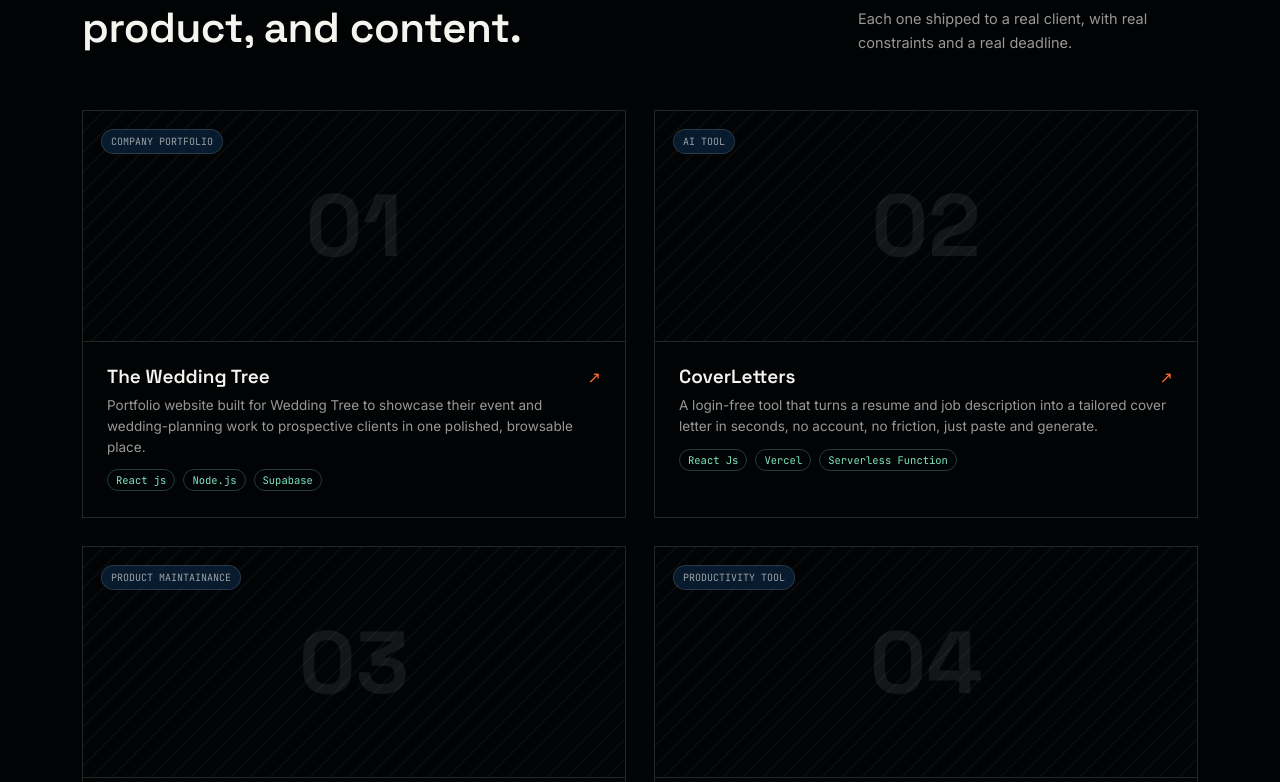
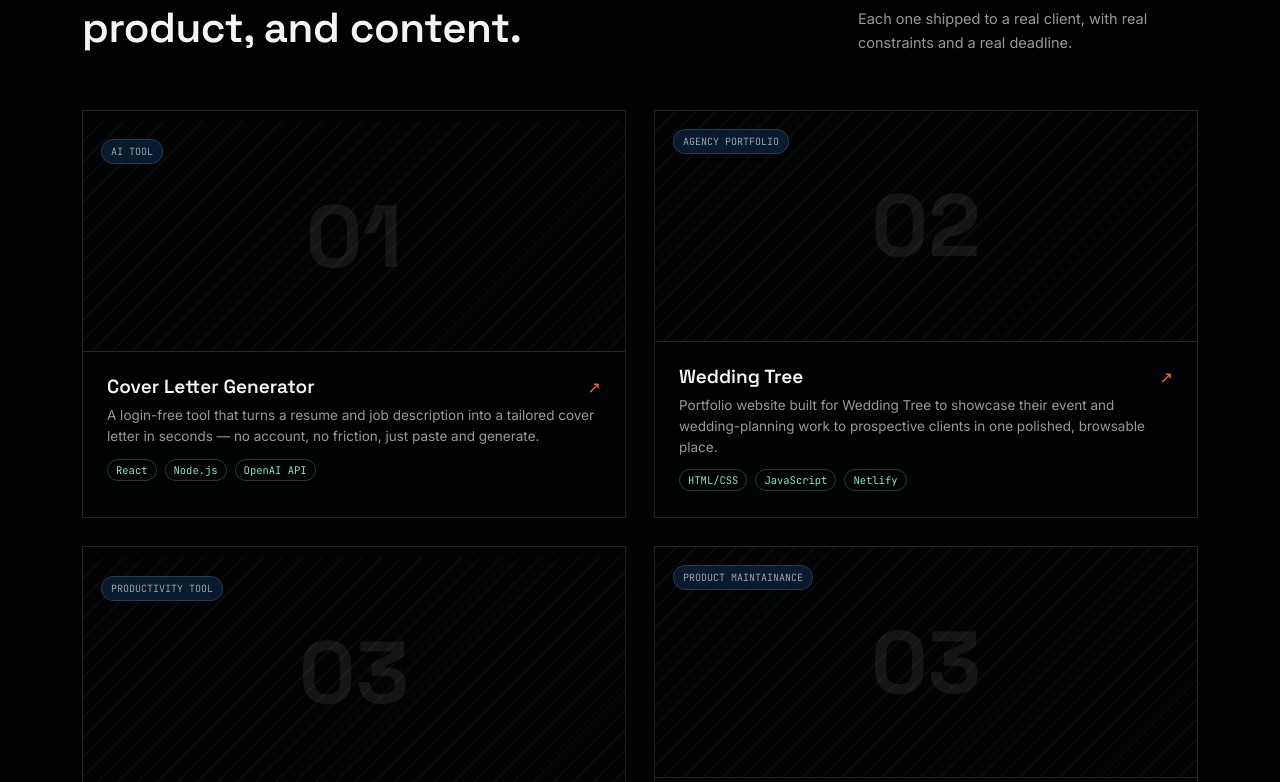
Before and after one commit to ArshanShaikh87/Portfolio, a React (Vite) app: page / in a window 1280 px wide. Shown: the part 2158-2940 px from the top of the page. Built offline with nearby package versions, Linux system fonts and the light colour scheme.

Commit message:
Projects Open-close theme added for large content

```diff
--- a/src/component/Portfolio.jsx
+++ b/src/component/Portfolio.jsx
@@ -1,4 +1,4 @@
-import React, { useEffect, useRef } from "react";
+import React, { useEffect, useRef, useState } from "react";
 import { ThemeProvider, useTheme, ThemeToggleButton } from "./ThemeToggle";
 
 /* ============================================================
@@ -173,8 +173,10 @@
   .work-card{
     border:1px solid var(--grid-line-strong); padding:0; overflow:hidden; position:relative;
     transition:transform .35s ease, border-color .35s ease; text-decoration:none; color:inherit; display:block;
+    background:none; font:inherit; text-align:left; width:100%; cursor:pointer;
   }
   .work-card:hover{ transform:translateY(-6px); border-color:var(--signal); }
+  .work-card:focus-visible{ outline:2px solid var(--signal); outline-offset:3px; }
   .work-visual{
     height:230px; position:relative; overflow:hidden;
     display:flex; align-items:center; justify-content:center;
@@ -282,6 +284,48 @@
     .cta-section h2{ font-size:28px; }
     footer .wrap{ flex-direction:column; align-items:flex-start; gap:14px; }
     footer .f-links{ flex-wrap:wrap; gap:16px 20px; }
+  }
+
+  /* ---------- Project detail modal ---------- */
+  .modal-overlay{
+    position:fixed; inset:0; z-index:100;
+    background:rgba(2,3,4,0.72); backdrop-filter:blur(4px);
+    display:flex; align-items:center; justify-content:center;
+    padding:24px; animation:modalFadeIn .25s ease forwards;
+  }
+  @keyframes modalFadeIn{ from{opacity:0;} to{opacity:1;} }
+  [data-theme="light"] .modal-overlay{ background:rgba(2,3,4,0.55); }
+  .modal-panel{
+    background:var(--blueprint); border:1px solid var(--grid-line-strong);
+    max-width:640px; width:100%; max-height:86vh; overflow-y:auto;
+    padding:40px; position:relative;
+    animation:modalRise .3s cubic-bezier(.2,.8,.2,1) forwards;
+  }
+  @keyframes modalRise{ from{opacity:0; transform:translateY(18px) scale(.98);} to{opacity:1; transform:translateY(0) scale(1);} }
+  .modal-close{
+    position:absolute; top:18px; right:18px; width:34px; height:34px;
+    border:1px solid var(--grid-line-strong); background:none; color:var(--paper);
+    border-radius:50%; cursor:pointer; font-size:14px; display:flex; align-items:center; justify-content:center;
+    transition:border-color .2s ease, color .2s ease;
+  }
+  .modal-close:hover{ border-color:var(--signal); color:var(--signal); }
+  .modal-head{ padding-right:40px; margin-bottom:18px; }
+  .modal-head h3{ font-family:var(--display); font-size:26px; font-weight:600; margin:12px 0 14px; }
+  .modal-desc{ font-size:14.5px; line-height:1.75; color:var(--paper-dim); margin-bottom:26px; }
+  .modal-link{ display:inline-flex; margin-bottom:30px; padding:12px 22px; font-size:13.5px; }
+  .modal-shots{ display:flex; flex-direction:column; gap:16px; }
+  .modal-shot{
+    border:1px solid var(--grid-line-strong); overflow:hidden; border-radius:2px;
+    background:var(--blueprint-deep);
+  }
+  .modal-shot img{ width:100%; height:auto; display:block; }
+  .modal-shot-empty{
+    height:160px; display:flex; align-items:center; justify-content:center;
+    font-family:var(--mono); font-size:12px; color:var(--paper-faint); letter-spacing:0.05em;
+  }
+  @media (max-width:600px){
+    .modal-panel{ padding:26px 20px; max-height:90vh; }
+    .modal-head h3{ font-size:22px; }
   }
 
   /* ============================================================
@@ -501,13 +545,40 @@
 );
 
 const WORK = [
-  { glyph: "01", tag: "COMPANY PORTFOLIO", title: "The Wedding Tree", desc: "Portfolio website built for Wedding Tree to showcase their event and wedding-planning work to prospective clients in one polished, browsable place.", stack: ["React js", "Node.js", "Supabase"] },
-  { glyph: "02", tag: "AI TOOL", title: "CoverLetters", desc: "A login-free tool that turns a resume and job description into a tailored cover letter in seconds, no account, no friction, just paste and generate.", stack: ["React Js", "Vercel", "Serverless Function"] },
+{
+    glyph: "01",
+    tag: "AI TOOL",
+    title: "Cover Letter Generator",
+    desc: "A login-free tool that turns a resume and job description into a tailored cover letter in seconds — no account, no friction, just paste and generate.",
+    fullDesc: "Built to remove every bit of friction between a job seeker and a finished cover letter. There's no sign-up and no account — the user pastes their resume and the job description, and the tool generates a tailored letter that matches the role's language and requirements. The focus was on speed, privacy (nothing is stored), and getting the tone right without sounding generic or robotic.",
+    link: "https://example.com/cover-letter-tool",
+    stack: ["React", "Node.js", "OpenAI API"],
+    screenshots: [],
+  },
+  {
+    glyph: "02",
+    tag: "AGENCY PORTFOLIO",
+    title: "Wedding Tree",
+    desc: "Portfolio website built for Wedding Tree to showcase their event and wedding-planning work to prospective clients in one polished, browsable place.",
+    fullDesc: "Wedding Tree needed a home online that reflected the quality of their event work. The site is built around a visual, browsable gallery of past weddings and events, structured so prospective clients can quickly get a feel for the company's style and scale of work before reaching out.",
+    link: "https://example.com/wedding-tree",
+    stack: ["HTML/CSS", "JavaScript", "Netlify"],
+    screenshots: [],
+  },
+  {
+    glyph: "03",
+    tag: "PRODUCTIVITY TOOL",
+    title: "NeverDesk",
+    desc: "A workspace for handling multiple tasks at once — every task's status and performance shows up in a single unified dashboard so nothing gets lost.",
+    fullDesc: "NeverDesk is built for people juggling several tasks at once. Instead of switching between tools to check progress, everything — task status, performance, and history — lives in one dashboard. The goal was to cut down on context-switching and give a single, honest view of where everything stands.",
+    link: "https://example.com/neverdesk",
+    stack: ["React", "Node.js", "MongoDB"],
+    screenshots: [],
+  },
   { glyph: "03", tag: "PRODUCT MAINTAINANCE", title: "Entgra", desc: "Contributing to Entgra's Quality Process module maintaining existing functionality, fixing issues, and building new features to support the team's quality workflows as the product evolves", stack: ["React js", "Node.js", "WinSCP"] },
-  { glyph: "04", tag: "PRODUCTIVITY TOOL", title: "NeverDesk", desc: "A workspace for handling multiple tasks at once every task's status and performance shows up in a single unified dashboard so nothing gets lost.", stack: ["React", "Node.js", "Tailwind"] },
 ];
 
-const Work = () => (
+const Work = ({ onOpenProject }) => (
   <section className="section" id="work">
     <div className="wrap">
       <div className="section-head reveal">
@@ -519,7 +590,12 @@
       </div>
       <div className="work-grid reveal">
         {WORK.map((w, i) => (
-          <a className="work-card" href="#contact" key={i}>
+          <button
+            type="button"
+            className="work-card"
+            key={i}
+            onClick={() => onOpenProject(w)}
+          >
             <div className="work-visual">
               <span className="glyph">{w.glyph}</span>
               <span className="tag-float" style={{ top: "18px", left: "18px" }}>{w.tag}</span>
@@ -536,12 +612,83 @@
                 ))}
               </div>
             </div>
-          </a>
+          </button>
         ))}
       </div>
     </div>
   </section>
 );
+
+const ProjectModal = ({ project, onClose }) => {
+  useEffect(() => {
+    if (!project) return;
+
+    const onKeyDown = (e) => {
+      if (e.key === "Escape") onClose();
+    };
+    document.addEventListener("keydown", onKeyDown);
+    document.body.style.overflow = "hidden";
+    return () => {
+      document.removeEventListener("keydown", onKeyDown);
+      document.body.style.overflow = "";
+    };
+  }, [project, onClose]);
+
+  if (!project) return null;
+
+  return (
+    <div className="modal-overlay" onClick={onClose}>
+      <div
+        className="modal-panel"
+        role="dialog"
+        aria-modal="true"
+        aria-label={project.title}
+        onClick={(e) => e.stopPropagation()}
+      >
+        <button type="button" className="modal-close" onClick={onClose} aria-label="Close">
+          ✕
+        </button>
+
+        <div className="modal-head">
+          <span className="tag-float" style={{ position: "static" }}>{project.tag}</span>
+          <h3>{project.title}</h3>
+          <div className="stack">
+            {project.stack.map((s, j) => (
+              <span key={j}>{s}</span>
+            ))}
+          </div>
+        </div>
+
+        <p className="modal-desc">{project.fullDesc || project.desc}</p>
+
+        {project.link && (
+          <a
+            href={project.link}
+            target="_blank"
+            rel="noopener noreferrer"
+            className="btn btn-primary modal-link"
+          >
+            Visit live project →
+          </a>
+        )}
+
+        <div className="modal-shots">
+          {project.screenshots && project.screenshots.length > 0 ? (
+            project.screenshots.map((src, i) => (
+              <div className="modal-shot" key={i}>
+                <img src={src} alt={`${project.title} screenshot ${i + 1}`} />
+              </div>
+            ))
+          ) : (
+            <div className="modal-shot modal-shot-empty">
+              <span>Screenshots coming soon</span>
+            </div>
+          )}
+        </div>
+      </div>
+    </div>
+  );
+};
 
 const PROCESS = [
   { stage: "STAGE 01", title: "Discover", desc: "We define the goal, audience, and scope in a short call   you get a written plan, not a guess." },
@@ -644,6 +791,7 @@
 function PortfolioInner() {
   const containerRef = useScrollReveal();
   const { theme } = useTheme();
+  const [activeProject, setActiveProject] = useState(null);
 
   return (
     <div className="portfolio-root" data-theme={theme} ref={containerRef}>
@@ -656,11 +804,13 @@
       <Hero />
       <Stats />
       <Services />
-      <Work />
+      <Work onOpenProject={setActiveProject} />
       <Process />
       <Testimonials />
       <CTA />
       <Footer />
+
+      <ProjectModal project={activeProject} onClose={() => setActiveProject(null)} />
     </div>
   );
 }
```
